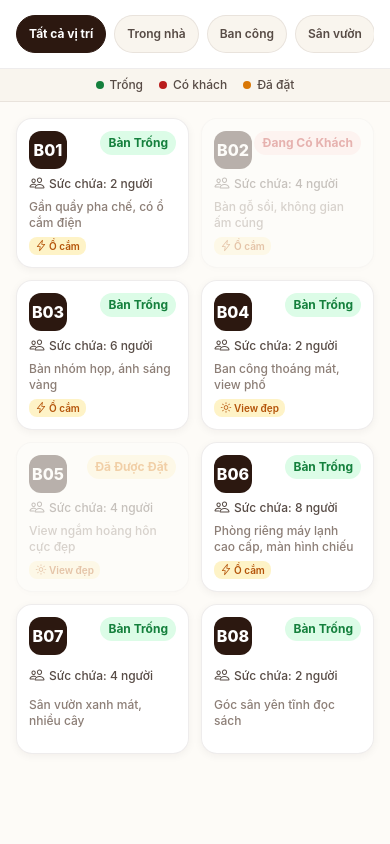
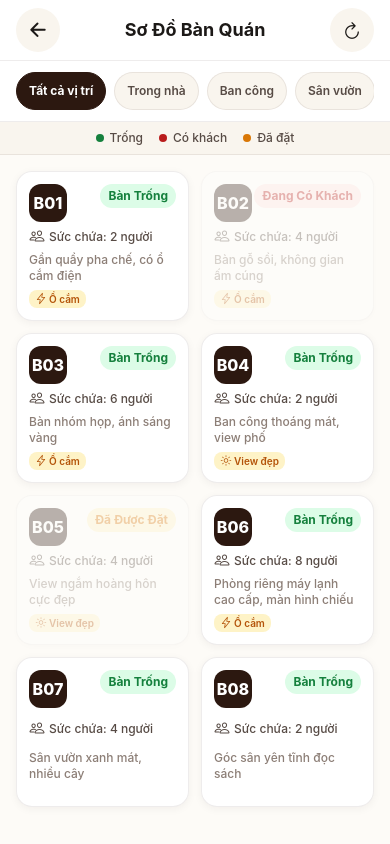
Before and after one commit to ducnam-dev/coffee-table-booking, a React Native app in the folder frontend/: screen /Tables in a window 390 px wide. Built offline with nearby package versions, Linux system fonts and the light colour scheme; no server answers; what tamagui would draw is missing.

Commit message:
fix(ui): add back button, SafeAreaView headers, and fix Badge variant TS error

```diff
--- a/frontend/src/views/admin/AdminMenuView.tsx
+++ b/frontend/src/views/admin/AdminMenuView.tsx
@@ -8,6 +8,7 @@ import {
   Alert,
 } from 'react-native';
 import { Ionicons } from '@expo/vector-icons';
+import { SafeAreaView } from 'react-native-safe-area-context';
 import { colors, radius, spacing, typography } from '../../theme/designTokens';
 import { AnimatedScaleButton } from '../../components/AnimatedScaleButton';
 import { FadeInView } from '../../components/FadeInView';
@@ -41,7 +42,7 @@ export const AdminMenuView: React.FC<{ navigation: any }> = ({ navigation }) =>
   };
 
   return (
-    <View style={styles.container}>
+    <SafeAreaView style={styles.container} edges={['top']}>
       <View style={styles.header}>
         <AnimatedScaleButton onPress={() => navigation.goBack()} style={styles.backBtn}>
           <Ionicons name="arrow-back" size={22} color={colors.textPrimary} />
@@ -114,7 +115,7 @@ export const AdminMenuView: React.FC<{ navigation: any }> = ({ navigation }) =>
           ))}
         </ScrollView>
       )}
-    </View>
+    </SafeAreaView>
   );
 };
 
@@ -125,7 +126,7 @@ const styles = StyleSheet.create({
     justifyContent: 'space-between',
     alignItems: 'center',
     paddingHorizontal: spacing.lg,
-    paddingTop: spacing.lg,
+    paddingTop: spacing.sm,
     paddingBottom: spacing.sm,
     backgroundColor: colors.surface,
     borderBottomWidth: 1,
--- a/frontend/src/views/admin/AdminTablesView.tsx
+++ b/frontend/src/views/admin/AdminTablesView.tsx
@@ -8,6 +8,7 @@ import {
   Alert,
 } from 'react-native';
 import { Ionicons } from '@expo/vector-icons';
+import { SafeAreaView } from 'react-native-safe-area-context';
 import { colors, radius, spacing, typography } from '../../theme/designTokens';
 import { AnimatedScaleButton } from '../../components/AnimatedScaleButton';
 import { FadeInView } from '../../components/FadeInView';
@@ -37,7 +38,7 @@ export const AdminTablesView: React.FC<{ navigation: any }> = ({ navigation }) =
   };
 
   return (
-    <View style={styles.container}>
+    <SafeAreaView style={styles.container} edges={['top']}>
       <View style={styles.header}>
         <AnimatedScaleButton onPress={() => navigation.goBack()} style={styles.backBtn}>
           <Ionicons name="arrow-back" size={22} color={colors.textPrimary} />
@@ -112,7 +113,7 @@ export const AdminTablesView: React.FC<{ navigation: any }> = ({ navigation }) =
           ))}
         </ScrollView>
       )}
-    </View>
+    </SafeAreaView>
   );
 };
 
@@ -123,7 +124,7 @@ const styles = StyleSheet.create({
     justifyContent: 'space-between',
     alignItems: 'center',
     paddingHorizontal: spacing.lg,
-    paddingTop: spacing.lg,
+    paddingTop: spacing.sm,
     paddingBottom: spacing.sm,
     backgroundColor: colors.surface,
     borderBottomWidth: 1,
--- a/frontend/src/views/admin/AdminUsersView.tsx
+++ b/frontend/src/views/admin/AdminUsersView.tsx
@@ -7,6 +7,7 @@ import {
   Alert,
 } from 'react-native';
 import { Ionicons } from '@expo/vector-icons';
+import { SafeAreaView } from 'react-native-safe-area-context';
 import { colors, radius, spacing, typography } from '../../theme/designTokens';
 import { AnimatedScaleButton } from '../../components/AnimatedScaleButton';
 import { FadeInView } from '../../components/FadeInView';
@@ -73,7 +74,7 @@ export const AdminUsersView: React.FC<{ navigation: any }> = ({ navigation }) =>
   };
 
   return (
-    <View style={styles.container}>
+    <SafeAreaView style={styles.container} edges={['top']}>
       <View style={styles.header}>
         <AnimatedScaleButton onPress={() => navigation.goBack()} style={styles.backBtn}>
           <Ionicons name="arrow-back" size={22} color={colors.textPrimary} />
@@ -132,7 +133,7 @@ export const AdminUsersView: React.FC<{ navigation: any }> = ({ navigation }) =>
           </FadeInView>
         ))}
       </ScrollView>
-    </View>
+    </SafeAreaView>
   );
 };
 
@@ -143,7 +144,7 @@ const styles = StyleSheet.create({
     justifyContent: 'space-between',
     alignItems: 'center',
     paddingHorizontal: spacing.lg,
-    paddingTop: spacing.lg,
+    paddingTop: spacing.sm,
     paddingBottom: spacing.sm,
     backgroundColor: colors.surface,
     borderBottomWidth: 1,
--- a/frontend/src/views/customer/DrinkDetailView.tsx
+++ b/frontend/src/views/customer/DrinkDetailView.tsx
@@ -97,7 +97,10 @@ export const DrinkDetailView: React.FC<DrinkDetailViewProps> = ({ route, navigat
     );
     Alert.alert('Thành công', 'Đã thêm món vào giỏ chọn của bạn!', [
       { text: 'Tiếp tục xem menu', onPress: () => navigation.goBack() },
-      { text: 'Đặt bàn ngay', onPress: () => navigation.navigate('Booking') },
+      {
+        text: 'Đặt bàn ngay',
+        onPress: () => navigation.navigate('CustomerTabs', { screen: 'Booking' }),
+      },
     ]);
   };
 
--- a/frontend/src/views/customer/MyBookingsView.tsx
+++ b/frontend/src/views/customer/MyBookingsView.tsx
@@ -8,6 +8,7 @@ import {
   Alert,
 } from 'react-native';
 import { Ionicons } from '@expo/vector-icons';
+import { SafeAreaView } from 'react-native-safe-area-context';
 import { colors, radius, spacing, typography, shadows } from '../../theme/designTokens';
 import { useResponsive } from '../../theme/responsive';
 import { AnimatedScaleButton } from '../../components/AnimatedScaleButton';
@@ -80,11 +81,25 @@ export const MyBookingsView: React.FC<MyBookingsViewProps> = ({ navigation }) =>
     );
   };
 
+  const handleGoBack = () => {
+    if (navigation.canGoBack()) {
+      navigation.goBack();
+    } else {
+      navigation.navigate('CustomerTabs');
+    }
+  };
+
   return (
-    <View style={styles.container}>
+    <SafeAreaView style={styles.container} edges={['top']}>
       {/* Header Tabs */}
       <View style={[styles.header, { paddingHorizontal: responsive.horizontalPadding }]}>
-        <Text style={styles.title}>Lịch Sử Đặt Bàn</Text>
+        <View style={styles.navRow}>
+          <AnimatedScaleButton onPress={handleGoBack} style={styles.backBtn}>
+            <Ionicons name="arrow-back" size={22} color={colors.textPrimary} />
+          </AnimatedScaleButton>
+          <Text style={styles.title} numberOfLines={1}>Lịch Sử Đặt Bàn</Text>
+          <View style={{ width: 44 }} />
+        </View>
         <ScrollView horizontal showsHorizontalScrollIndicator={false} contentContainerStyle={styles.tabsRow}>
           {TABS.map((tab) => {
             const isActive = selectedStatus === tab.key;
@@ -187,7 +202,7 @@ export const MyBookingsView: React.FC<MyBookingsViewProps> = ({ navigation }) =>
               <Text style={styles.emptyTitle}>Chưa có lịch đặt bàn nào</Text>
               <Text style={styles.emptyDesc}>Các lượt đặt bàn của bạn sẽ hiển thị tại đây.</Text>
               <AnimatedScaleButton
-                onPress={() => navigation.navigate('Booking')}
+                onPress={() => navigation.navigate('CustomerTabs', { screen: 'Booking' })}
                 style={styles.reserveNowBtn}
               >
                 <Text style={styles.reserveNowBtnText}>Đặt Bàn Ngay</Text>
@@ -196,7 +211,7 @@ export const MyBookingsView: React.FC<MyBookingsViewProps> = ({ navigation }) =>
           )}
         </ScrollView>
       )}
-    </View>
+    </SafeAreaView>
   );
 };
 
@@ -206,15 +221,31 @@ const styles = StyleSheet.create({
     backgroundColor: colors.background,
   },
   header: {
-    paddingTop: spacing.lg,
+    paddingTop: spacing.sm,
     paddingBottom: spacing.sm,
     backgroundColor: colors.surface,
     borderBottomWidth: 1,
     borderBottomColor: colors.border,
   },
+  navRow: {
+    flexDirection: 'row',
+    alignItems: 'center',
+    justifyContent: 'space-between',
+    marginBottom: spacing.sm,
+  },
+  backBtn: {
+    width: 44,
+    height: 44,
+    borderRadius: 22,
+    backgroundColor: colors.surfaceSubtle,
+    alignItems: 'center',
+    justifyContent: 'center',
+  },
   title: {
-    ...typography.h1,
-    marginBottom: spacing.sm,
+    ...typography.h2,
+    color: colors.textPrimary,
+    flex: 1,
+    textAlign: 'center',
   },
   tabsRow: {
     gap: spacing.sm,
--- a/frontend/src/views/customer/TablesView.tsx
+++ b/frontend/src/views/customer/TablesView.tsx
@@ -7,6 +7,7 @@ import {
   ActivityIndicator,
 } from 'react-native';
 import { Ionicons } from '@expo/vector-icons';
+import { SafeAreaView } from 'react-native-safe-area-context';
 import { colors, radius, spacing, typography, shadows } from '../../theme/designTokens';
 import { useResponsive } from '../../theme/responsive';
 import { AnimatedScaleButton } from '../../components/AnimatedScaleButton';
@@ -71,11 +72,39 @@ export const TablesView: React.FC<TablesViewProps> = ({ navigation }) => {
   const handleSelectTable = (table: CoffeeTable) => {
     if (table.status !== 'AVAILABLE') return;
     dispatch(selectTable(table));
-    navigation.navigate('Booking', { preselectedTable: table });
+    navigation.navigate('CustomerTabs', {
+      screen: 'Booking',
+      params: { preselectedTable: table },
+    });
+  };
+
+  const handleGoBack = () => {
+    if (navigation.canGoBack()) {
+      navigation.goBack();
+    } else {
+      navigation.navigate('CustomerTabs');
+    }
   };
 
   return (
-    <View style={styles.container}>
+    <SafeAreaView style={styles.container} edges={['top']}>
+      {/* Navigation Header Bar with Back Button */}
+      <View style={[styles.navHeader, { paddingHorizontal: responsive.horizontalPadding }]}>
+        <AnimatedScaleButton
+          onPress={handleGoBack}
+          style={styles.backBtn}
+        >
+          <Ionicons name="arrow-back" size={22} color={colors.textPrimary} />
+        </AnimatedScaleButton>
+        <Text style={styles.navTitle} numberOfLines={1}>Sơ Đồ Bàn Quán</Text>
+        <AnimatedScaleButton
+          onPress={() => presenter.loadTables()}
+          style={styles.backBtn}
+        >
+          <Ionicons name="refresh" size={20} color={colors.textPrimary} />
+        </AnimatedScaleButton>
+      </View>
+
       {/* Area Selector Filter Tabs */}
       <View style={[styles.filterBar, { paddingHorizontal: responsive.horizontalPadding }]}>
         <ScrollView horizontal showsHorizontalScrollIndicator={false} contentContainerStyle={styles.filterScroll}>
@@ -193,7 +222,7 @@ export const TablesView: React.FC<TablesViewProps> = ({ navigation }) => {
           </View>
         </ScrollView>
       )}
-    </View>
+    </SafeAreaView>
   );
 };
 
@@ -202,8 +231,31 @@ const styles = StyleSheet.create({
     flex: 1,
     backgroundColor: colors.background,
   },
+  navHeader: {
+    flexDirection: 'row',
+    justifyContent: 'space-between',
+    alignItems: 'center',
+    paddingVertical: spacing.sm,
+    backgroundColor: colors.surface,
+    borderBottomWidth: 1,
+    borderBottomColor: colors.border,
+  },
+  backBtn: {
+    width: 44,
+    height: 44,
+    borderRadius: 22,
+    backgroundColor: colors.surfaceSubtle,
+    alignItems: 'center',
+    justifyContent: 'center',
+  },
+  navTitle: {
+    ...typography.h2,
+    color: colors.textPrimary,
+    flex: 1,
+    textAlign: 'center',
+  },
   filterBar: {
-    paddingVertical: spacing.md,
+    paddingVertical: spacing.sm,
     backgroundColor: colors.surface,
     borderBottomWidth: 1,
     borderBottomColor: colors.border,
```
Also changed, not shown: frontend/src/views/admin/AdminBookingsView.tsx (+4 -3 lines), frontend/src/views/admin/AdminUserTrackingView.tsx (+5 -4 lines), frontend/src/views/customer/BookingDetailView.tsx (+5 -4 lines), frontend/src/views/customer/FavoritesView.tsx (+4 -3 lines), frontend/src/views/customer/NotificationsView.tsx (+4 -3 lines).
